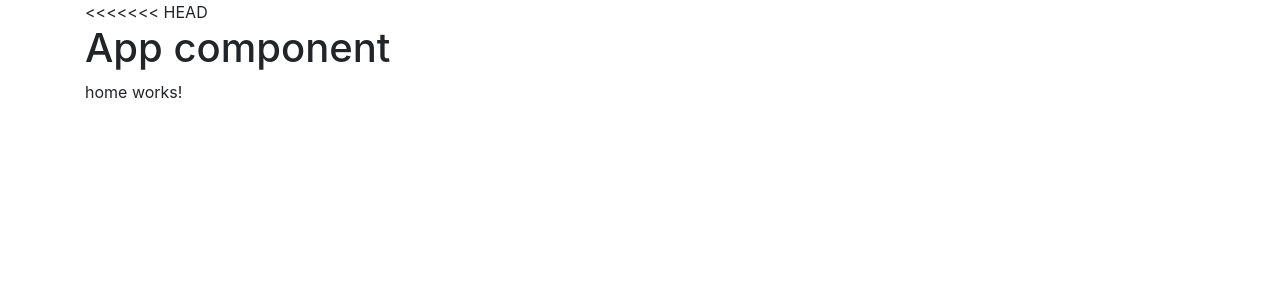
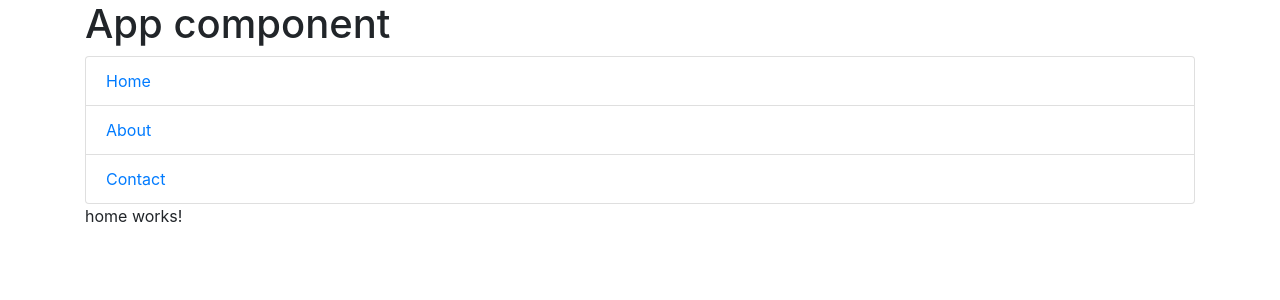
Before and after one commit to GintokiYT/curso-ionic-02-bases-angular, an Angular app: page /home in a window 1280 px wide. Shown: the top 300 px of the page. Built offline with nearby package versions, Linux system fonts and the light colour scheme.

Commit message:
RouterLink y MenuComponent

```diff
--- a/src/app/app.component.html
+++ b/src/app/app.component.html
@@ -1,4 +1,5 @@
-<<<<<<< HEAD
 <h1>App component</h1>
 
+<app-menu></app-menu>
+
 <router-outlet></router-outlet>
--- a/src/app/app.module.ts
+++ b/src/app/app.module.ts
@@ -8,13 +8,15 @@ import { ContactComponent } from './pages/contact/contact.component';
 import { HomeComponent } from './pages/home/home.component';
 
 import { AppRoutingModule } from './app-routing.module';
+import { MenuComponent } from './components/menu/menu.component';
 
 @NgModule({
   declarations: [
     AppComponent,
     AboutComponent,
     ContactComponent,
-    HomeComponent
+    HomeComponent,
+    MenuComponent
   ],
   imports: [
     BrowserModule,
--- /dev/null
+++ b/src/app/components/menu/menu.component.html
@@ -0,0 +1,7 @@
+<ul class="list-group">
+  <a
+    *ngFor="let ruta of rutas"
+    class="list-group-item"
+    [routerLink]="ruta.path"
+  >{{ ruta.name }}</a>
+</ul>
--- /dev/null
+++ b/src/app/components/menu/menu.component.ts
@@ -0,0 +1,24 @@
+import { Component } from '@angular/core';
+
+@Component({
+  selector: 'app-menu',
+  templateUrl: './menu.component.html',
+  styleUrls: ['./menu.component.css']
+})
+export class MenuComponent {
+
+  rutas = [
+    {
+      name: 'Home',
+      path: '/home'
+    },
+    {
+      name: 'About',
+      path: '/about'
+    },
+    {
+      name: 'Contact',
+      path: '/contact'
+    }
+  ]
+}
```
Also changed, not shown: src/app/components/menu/menu.component.css (added), 1 other file (tests, documents, lock files or other folders).
